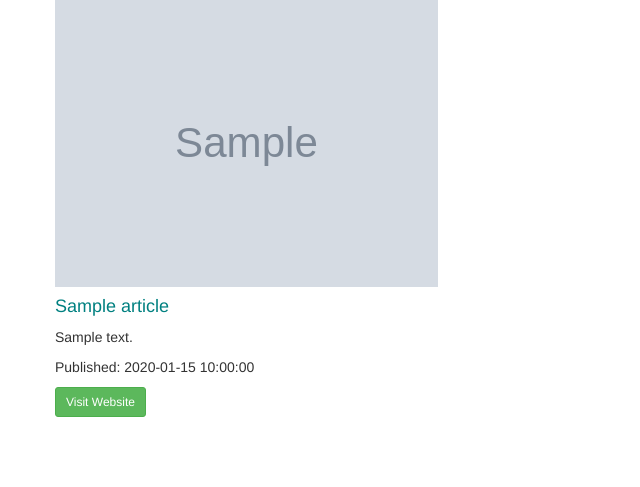
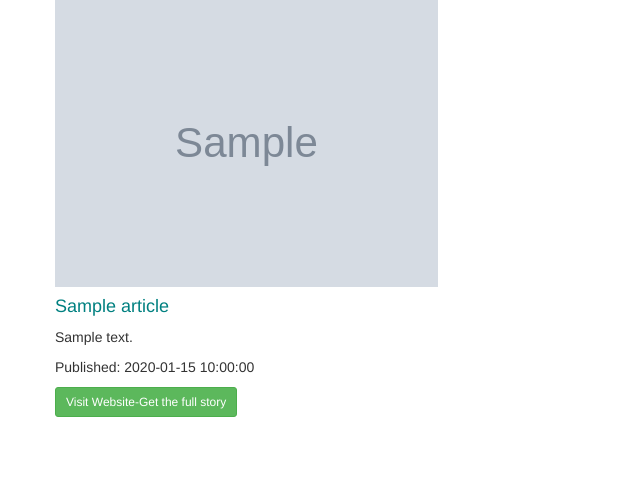
Before and after one commit to QIBET/News, a Flask app: template app/templates/article.html in a window 1280 px wide. Shown: the part 109-596 px from the top of the page, without its empty margins (0-640 px from the left). Run offline with Flask 2, Linux system fonts and the light colour scheme; the template is opened without the code that fills it: most values are stand-ins (such as "Sample title", 1, 10 or a date in 2020); grey boxes marked "Sample" are stand-in pictures; some libraries are stand-ins or nearby versions.

Commit message:
General page outlook

```diff
--- a/app/templates/macros.html
+++ b/app/templates/macros.html
@@ -2,7 +2,7 @@
 
         {% for source_news in newsList  %}
             <div class="col-xs-6 col-sm-6 col-md-4 col-lg-3 block" >
-                <h4 style="color: maroon;">{{ source_news.name}}</h4>
+                <h4 style="color: green;">{{ source_news.name}}</h4>
                 <p>{{source_news.description}}</p>
                 <a href="/articles/{{source_news.id}}" class="btn btn-info btn-sm">More on {{source_news.name}}</a>
             </div>
@@ -16,7 +16,7 @@
                 <h4 style="color: teal;">{{article.title}}</h4>
                 <p>{{article.description}}</p>
                 <p>Published: {{article.publishedAt}}</p>
-                <a href="{{article.url}}" class="btn btn-success btn-sm">Visit Website</a>
+                <a href="{{article.url}}" class="btn btn-success btn-sm">Visit Website-Get the full story</a>
             </div>
         {%endif%}
     {% endfor %}
```
